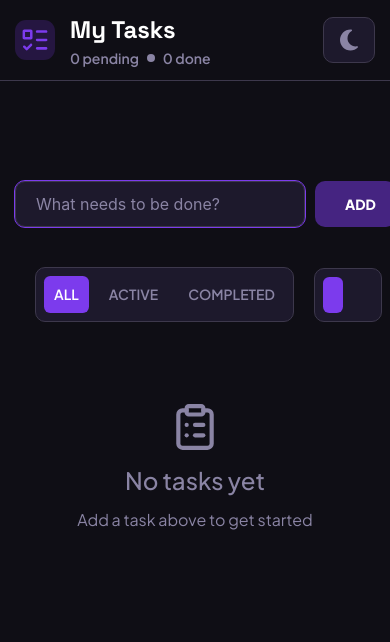
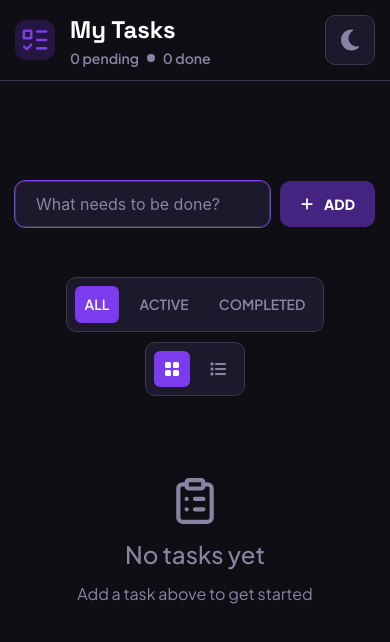
Before and after one commit to Fejiro001/to-do, a React (Create React App) app: page / in a window 390 px wide. Shown: the top 642 px of the page. Built offline with nearby package versions, Linux system fonts and the light colour scheme.

Commit message:
Improved mobile responsiveness

```diff
--- a/src/components/Task.js
+++ b/src/components/Task.js
@@ -72,8 +72,9 @@ function Task(props) {
               value={editText}
               ref={textRef}
               name="editedTask"
-              rows={3}
+              // rows={3}
               onChange={(e) => setEditText(e.target.value)}></textarea>
+            <div className="edit-form-actions">
               <button title="Save Edit" className="save-edit" type="submit">
                 <FaCheck />
               </button>
@@ -84,6 +85,7 @@ function Task(props) {
                 type="button">
                 <FaX />
               </button>
+            </div>
           </form>
         </>
       )}
--- a/src/components/ThemeToggle.jsx
+++ b/src/components/ThemeToggle.jsx
@@ -13,7 +13,10 @@ function ThemeToggle() {
 
   return (
     <div className="theme-toggle">
-      <button className="theme-toggle-button" onClick={toggleTheme}>
+      <button
+        title="Toggle Theme"
+        className="theme-toggle-button"
+        onClick={toggleTheme}>
         {theme === "dark" ? <FaMoon /> : <FaSun />}
       </button>
     </div>
--- a/src/css/index.css
+++ b/src/css/index.css
@@ -1,7 +1,6 @@
 @import "./reset.css";
 
 :root {
-  /* Colors */
   --primary-color: #7c3bed;
   --primary-hover-color: rgb(124, 59, 237, 0.3);
   --secondary-color: #0f0e15;
@@ -10,30 +9,21 @@
   --card-color: #1d192c;
   --muted-color: #8a84a4;
   --border-color: #3d384c;
+  --success-color: rgb(19, 184, 79);
+  --error-color: rgb(215, 28, 28);
   --white: #ffffff;
-  --black: #000000;
 
-  --success-color: rgb(34, 197, 94);
-  --error-color: rgb(239, 68, 68);
-
-  /* Font Families */
   --heading-font: "Space Grotesk", sans-serif;
   --body-font: "Plus Jakarta Sans", sans-serif;
 
-  /* Font Sizes */
-  --fs-xl: 4.8rem;
-  --fs-lg: 3.6rem;
   --fs-md: 2.4rem;
   --fs-base: 1.6rem;
   --fs-sm: 1.4rem;
   --fs-xs: 1.2rem;
 
-  /* Layout */
   --max-width: 1240px;
-  --container-padding: 20px;
   --section-padding: 100px 0;
 
-  /* UI */
   --radius: 10px;
   --transition: all 0.3s ease;
 }
@@ -54,14 +44,12 @@
 }
 
 h1,
-h2,
-h3 {
+h2 {
   font-family: var(--heading-font);
 }
 
 p,
 li,
-a,
 button {
   font-family: var(--body-font);
 }
@@ -122,27 +110,24 @@ header {
 }
 
 .theme-toggle {
-  display: flex;
-  align-items: center;
   background-color: var(--card-color);
   border: 1px solid var(--border-color);
   border-radius: var(--radius);
-  padding: 0.8rem;
-  cursor: pointer;
-  transition: var(--transition);
 }
 
 .theme-toggle-button {
   background-color: transparent;
   color: var(--muted-color);
   font-size: var(--fs-md);
-  border-radius: 5px;
-  padding: 0.2rem 0.5rem;
+  padding: 1.2rem;
+  border-radius: var(--radius);
   transition: var(--transition);
 }
 
 .theme-toggle-button:hover {
-  transform: rotate(180deg);
+  background-color: var(--primary-hover-color);
+  color: var(--accent-color);
+  /* transform: rotate(220deg); */
 }
 
 .main-content {
@@ -168,6 +153,7 @@ header {
   color: var(--text-color);
   border: 1px solid var(--border-color);
   font-size: var(--fs-base);
+  min-width: 0;
 }
 
 .create-task-form input,
@@ -292,10 +278,11 @@ hr {
   color: var(--error-color);
 }
 
-/* EDIT TASKS */
-.edit-task-form {
+.edit-task-form,
+.edit-form-actions {
   display: flex;
   align-items: center;
+  justify-content: center;
   gap: 1rem;
 }
 
@@ -325,6 +312,7 @@ input[type="text"]::placeholder {
   padding: 0.8rem 1rem;
   resize: vertical;
   scrollbar-width: none;
+  min-height: 10.5rem;
 }
 
 /* NO TASKS */
@@ -354,7 +342,7 @@ input[type="text"]::placeholder {
   display: flex;
   align-items: center;
   justify-content: space-between;
-  gap: 2rem;
+  gap: 1rem;
   width: 100%;
 }
 
@@ -368,10 +356,6 @@ input[type="text"]::placeholder {
   padding: 0.8rem;
   border-radius: var(--radius);
   border: 1px solid var(--border-color);
-}
-
-.view-toggle {
-  align-self: flex-end;
 }
 
 .task-filter button,
@@ -414,4 +398,15 @@ input[type="text"]::placeholder {
   .task-list.grid-view {
     grid-template-columns: 1fr;
   }
+
+  .filter-view-container {
+    flex-direction: column;
+    justify-content: center;
+  }
+
+  .edit-task-form {
+    flex-direction: column;
+    align-items: stretch;
+    text-align: center;
+  }
 }
```
Lines whose indentation alone changed are shown as unchanged.
